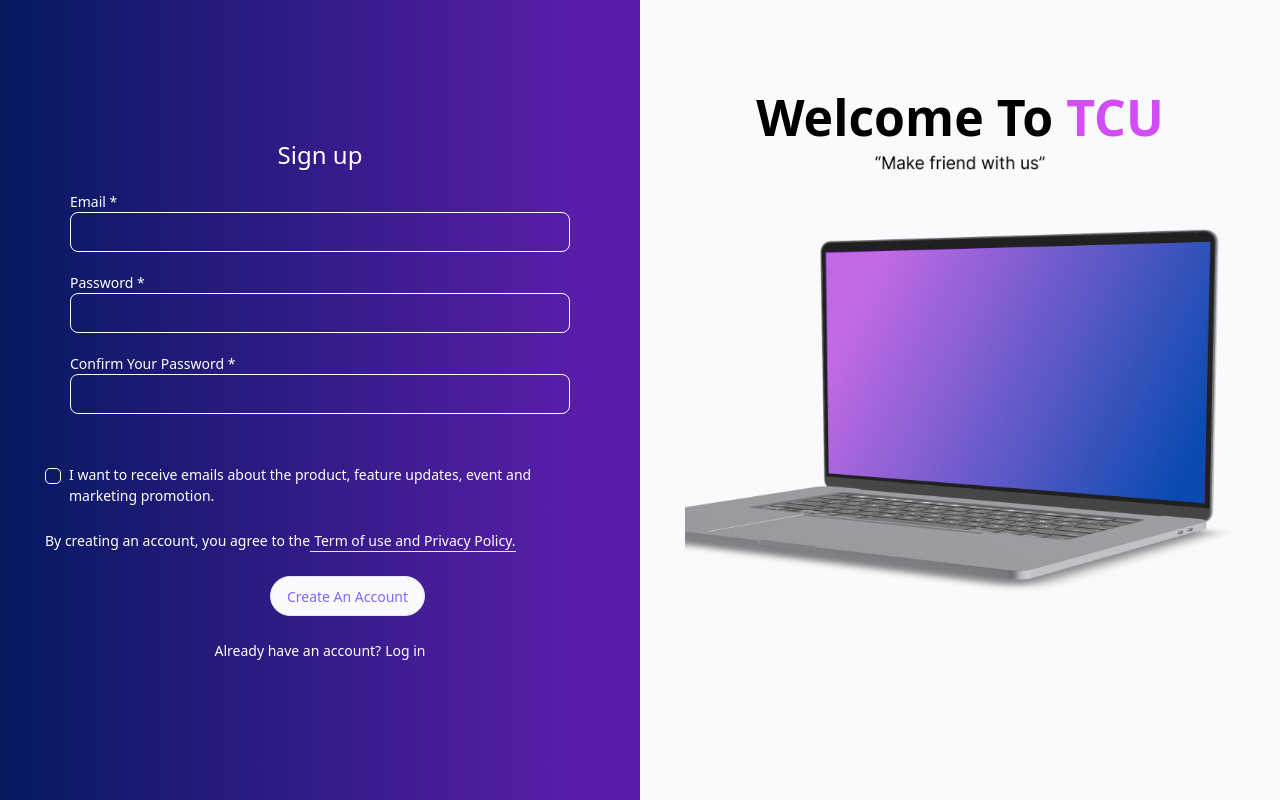
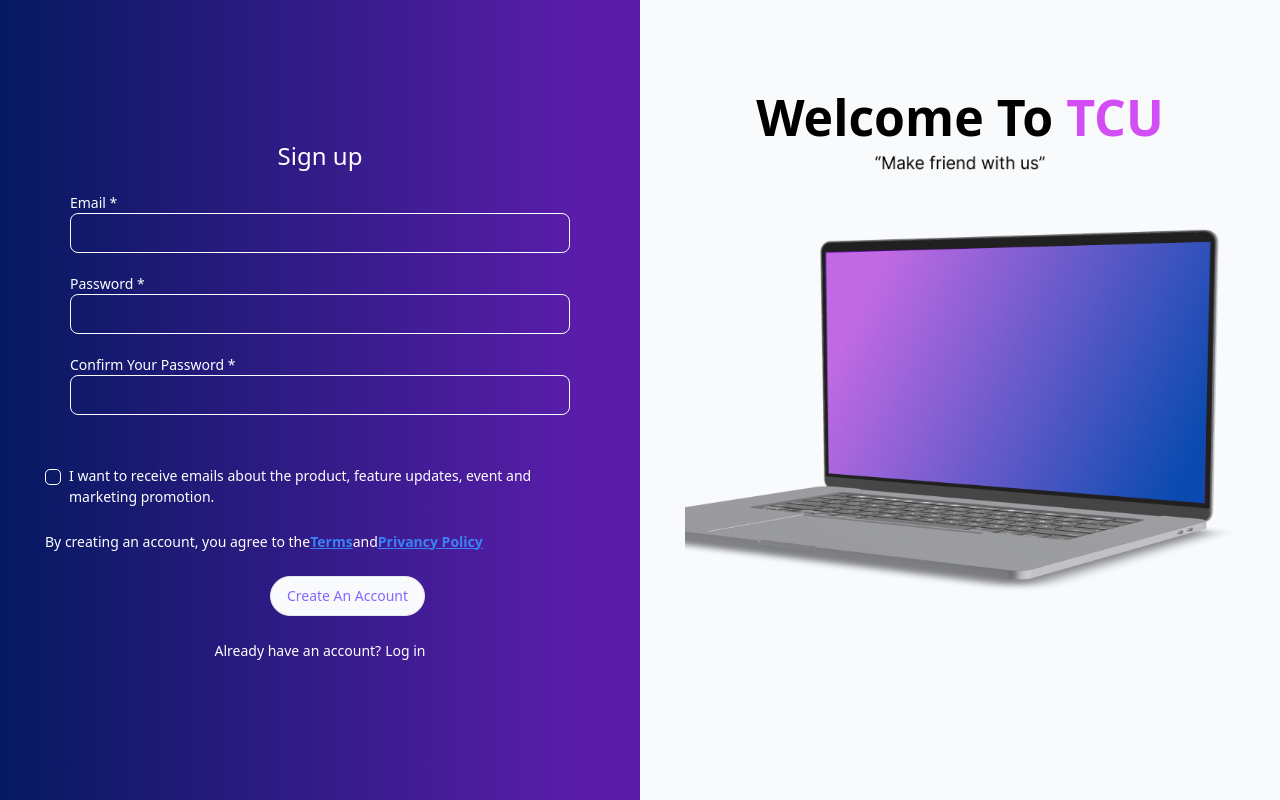
Before and after one commit to thawzinhtut1901/TCU-To-Communicate-With-You, a React (Vite) app: page /sign-up in a window 1280 px wide. Built offline with nearby package versions, Linux system fonts and the light colour scheme.

Commit message:
privancy and policy

```diff
--- a/src/Layouts/AuthLayouts/PrivancyPolicy.tsx
+++ b/src/Layouts/AuthLayouts/PrivancyPolicy.tsx
@@ -2,7 +2,7 @@ const PrivancyPolicy = () => {
   return (
     <section className="  bg-custom-gradient  h-screen ">
       <h1 className=" p-4 ml-5	 text-4xl font-bold text-white md:text-start text-center">
-        TCU
+        <a href="/sign-up">TCU</a>
       </h1>
       <div className="grid justify-items-center">
         <div className="overflow-hidden overflow-none overflow-x-hidden overflow-y-hidden h-[500px] rounded h-full  bg-transparent shadow-xl border-slate-800 border w-4/5 h-64 overflow-y-scroll p-4  rounded shadow-md md:w-7/12">
--- a/src/Layouts/AuthLayouts/TermOfUse.tsx
+++ b/src/Layouts/AuthLayouts/TermOfUse.tsx
@@ -2,7 +2,7 @@ const TermOfUse = () => {
   return (
     <section className="  bg-custom-gradient  h-screen ">
       <h1 className=" p-4 ml-5	 text-4xl font-bold text-white md:text-start text-center">
-        TCU
+        <a href="/sign-up">TCU</a>
       </h1>
       <div className="grid justify-items-center">
         <div
--- a/src/pages/AuthPages/SignupForm.tsx
+++ b/src/pages/AuthPages/SignupForm.tsx
@@ -150,9 +150,19 @@ const SignupForm = () => {
 
         <h2 className="md:flex mx-auto mt-[24px] w-[350px] lg:w-[550px] font-poppins font-thin text-[12px] text-white lg:text-[14px]">
           By creating an account, you agree to the{" "}
-          <a href="#" className="pl-[2px] lg:pl-1 border-b">
+          <a
+            href="/term-of-use"
+            className="text-blue-500 font-bold text-md  underline"
+          >
+            Terms{" "}
+          </a>
+          and
+          <a
+            href="/privancy-policy"
+            className="text-blue-500 font-bold text-md underline"
+          >
             {" "}
-            Term of use and Privacy Policy.
+            Privancy Policy
           </a>
         </h2>
 
```
